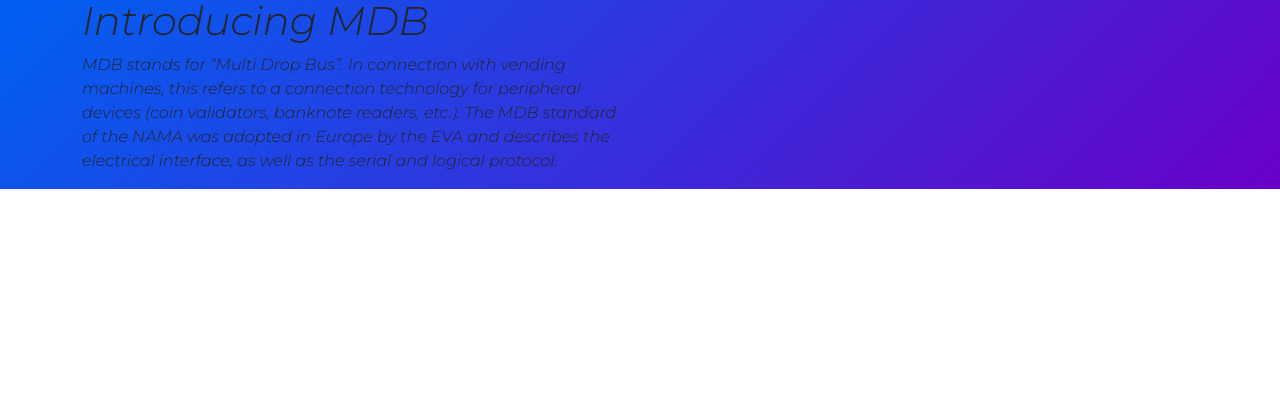
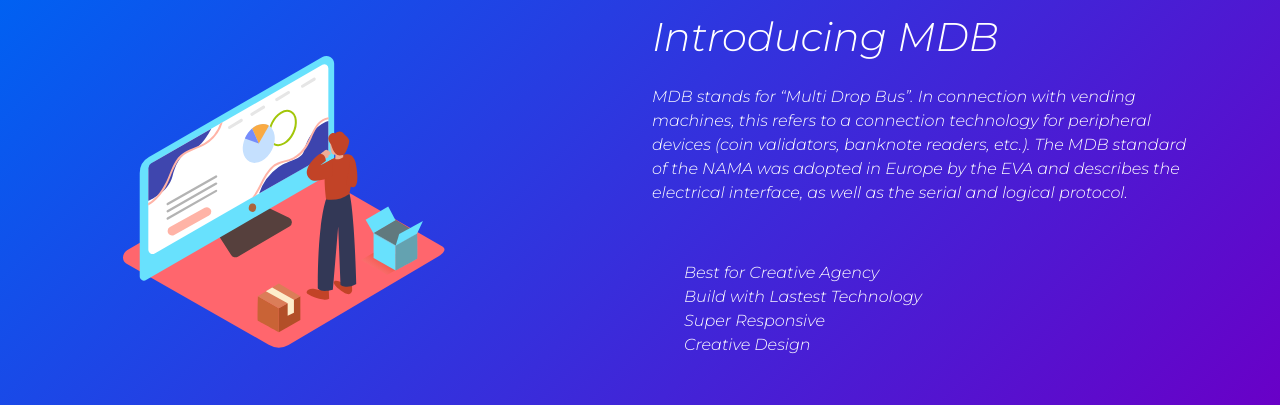
Before and after one commit to geraldakinola/Landing-Page-Project, a plain HTML site: page index.html in a window 1280 px wide. Shown: the part 790-1195 px from the top of the page. Before the commit the page ends 979 px from the top, so only its background shows below. Drawn offline with nearby package versions, Linux system fonts and the light colour scheme.

Commit message:
styling the landing page

```diff
--- a/css/style.css
+++ b/css/style.css
@@ -19,3 +19,12 @@
 p {
     font-size: 1.0rem;
 }
+
+.feature {
+    color: #fff;
+}
+
+.feature ul {
+    padding: 2rem;
+    list-style-type: none;
+}
--- a/index.html
+++ b/index.html
@@ -79,16 +79,25 @@
 
     <section class="feature gradient">
         <div class="container">
-            <div class="row">
+            <div class="row align-items-center">
+                <div class="col-md-6"> <img src="./Images/new image.svg" alt="">
+                </div>
                 <div class="col-md-6">
-                    <h1>Introducing MDB</h1>
-                    <p>MDB stands for “Multi Drop Bus”. In connection with vending machines, this refers to a connection
+                    <h1 class="my-3">Introducing MDB</h1>
+                    <p class="my-4">MDB stands for “Multi Drop Bus”. In connection with vending machines, this refers to
+                        a connection
                         technology for
                         peripheral devices (coin validators, banknote readers, etc.). The MDB standard of the NAMA was
                         adopted in Europe by the
                         EVA and describes the electrical interface, as well as the serial and logical protocol.</p>
+
+                    <ul>
+                        <li>Best for Creative Agency</li>
+                        <li>Build with Lastest Technology</li>
+                        <li>Super Responsive</li>
+                        <li>Creative Design</li>
+                    </ul>
                 </div>
-                <div class="col-md-6"></div>
             </div>
         </div>
     </section>
```
Also changed, not shown: Images/new image.svg (added).
